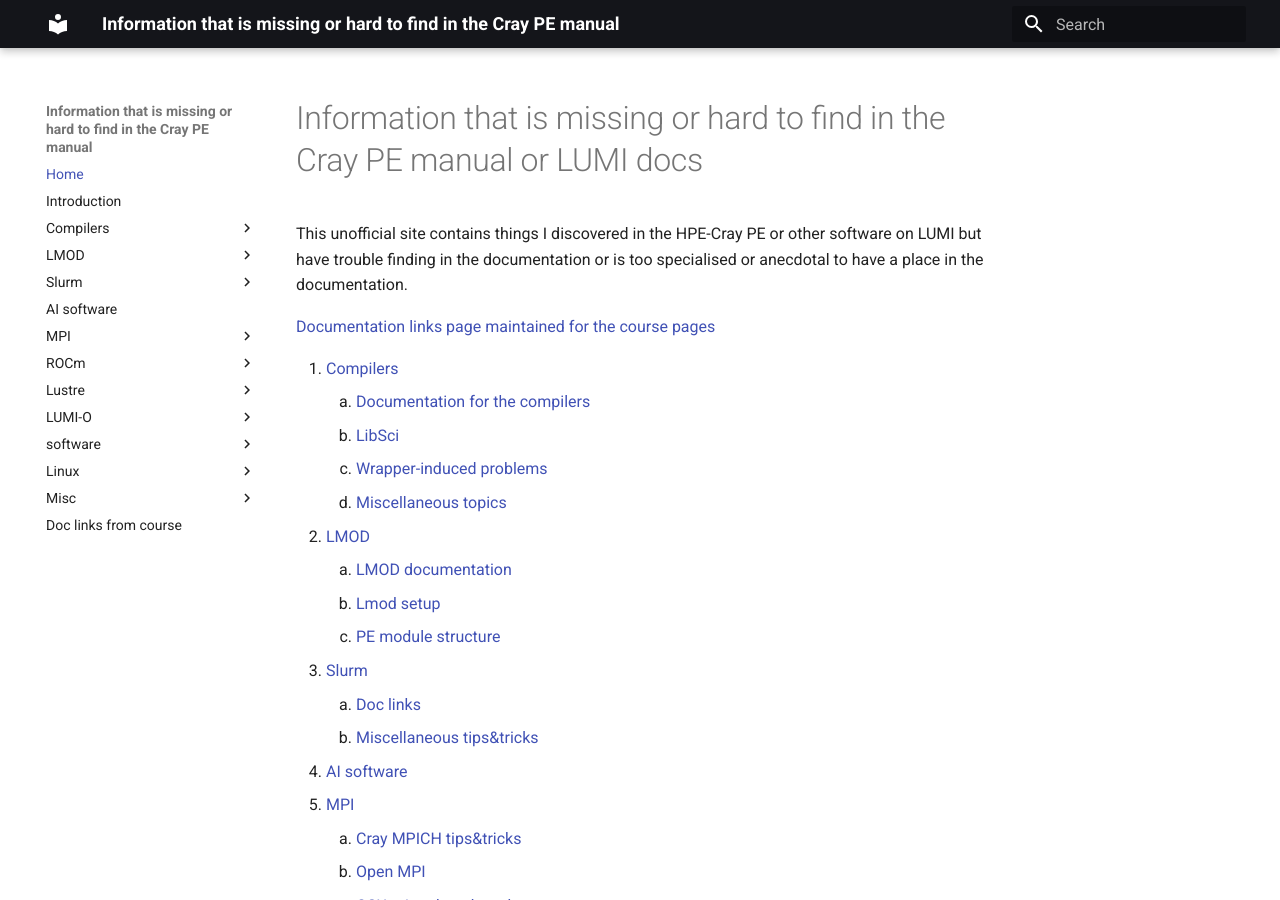
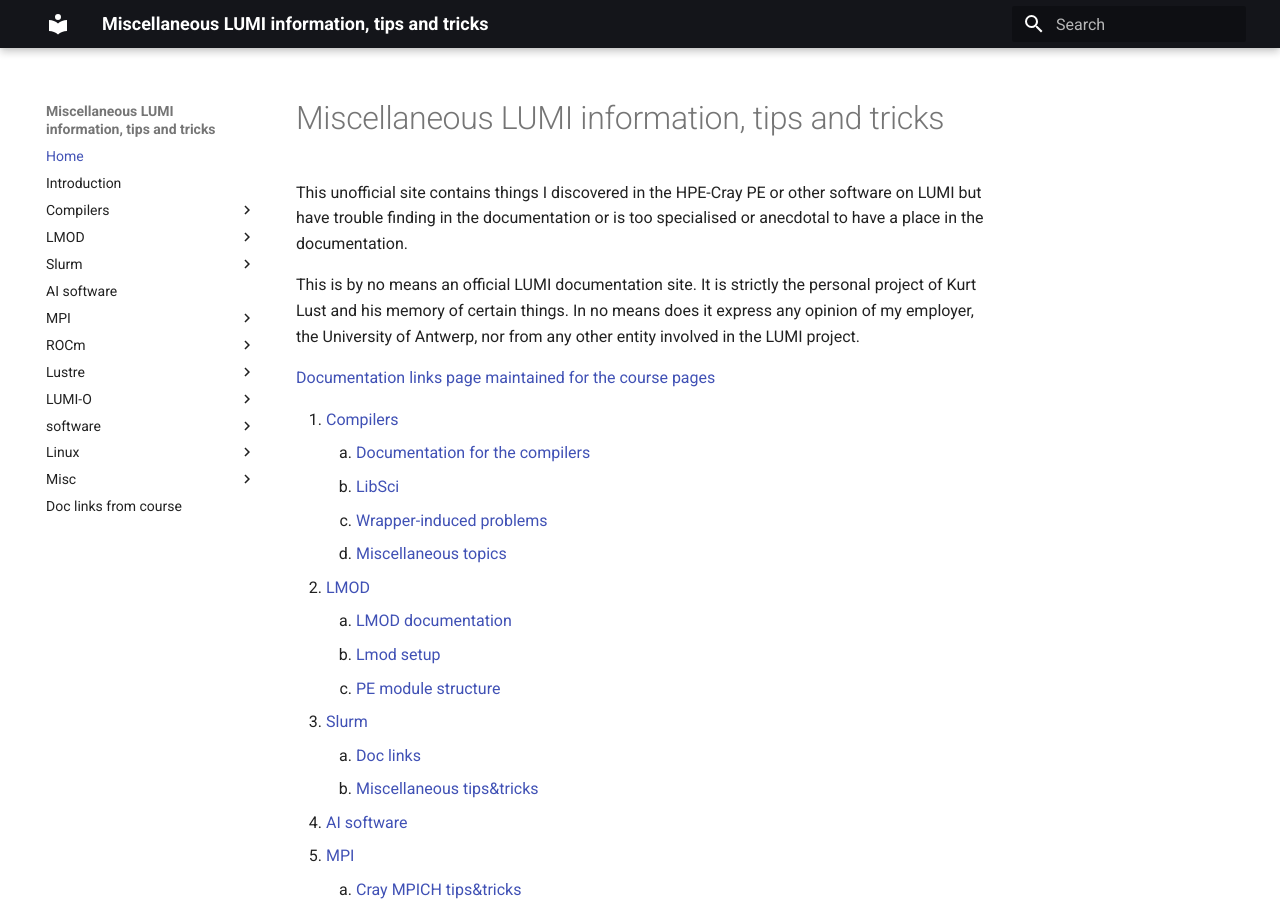
Before and after one commit to klust/LUMI-tips-and-tricks, an MkDocs documentation site: the page built from docs/index.md, in a window 1280 px wide and 900 px high. Built offline with MkDocs 1.6.1 and Material for MkDocs 9.7.7, drawn with Linux system fonts in a browser that asks for light colours.

Commit message:
Changing the title.

```diff
--- a/docs/index.md
+++ b/docs/index.md
@@ -1,8 +1,12 @@
-# Information that is missing or hard to find in the Cray PE manual or LUMI docs
+# Miscellaneous LUMI information, tips and tricks
 
 This unofficial site contains things I discovered in the HPE-Cray PE or other software on LUMI
 but have trouble finding in the documentation or is too specialised or anecdotal to have a place
 in the documentation.
+
+This is by no means an official LUMI documentation site. It is strictly the personal project of
+Kurt Lust and his memory of certain things. In no means does it express any opinion of my employer,
+the University of Antwerp, nor from any other entity involved in the LUMI project.
 
 [Documentation links page maintained for the course pages](Doclinks.md)
 
--- a/mkdocs.yml
+++ b/mkdocs.yml
@@ -1,4 +1,4 @@
-site_name: "Information that is missing or hard to find in the Cray PE manual"
+site_name: "Miscellaneous LUMI information, tips and tricks"
 site_url: https://klust.github.io/LUMI-tips-and-tricks
 site_dir: "site/LUMI-tips-and-tricks"
 
```
